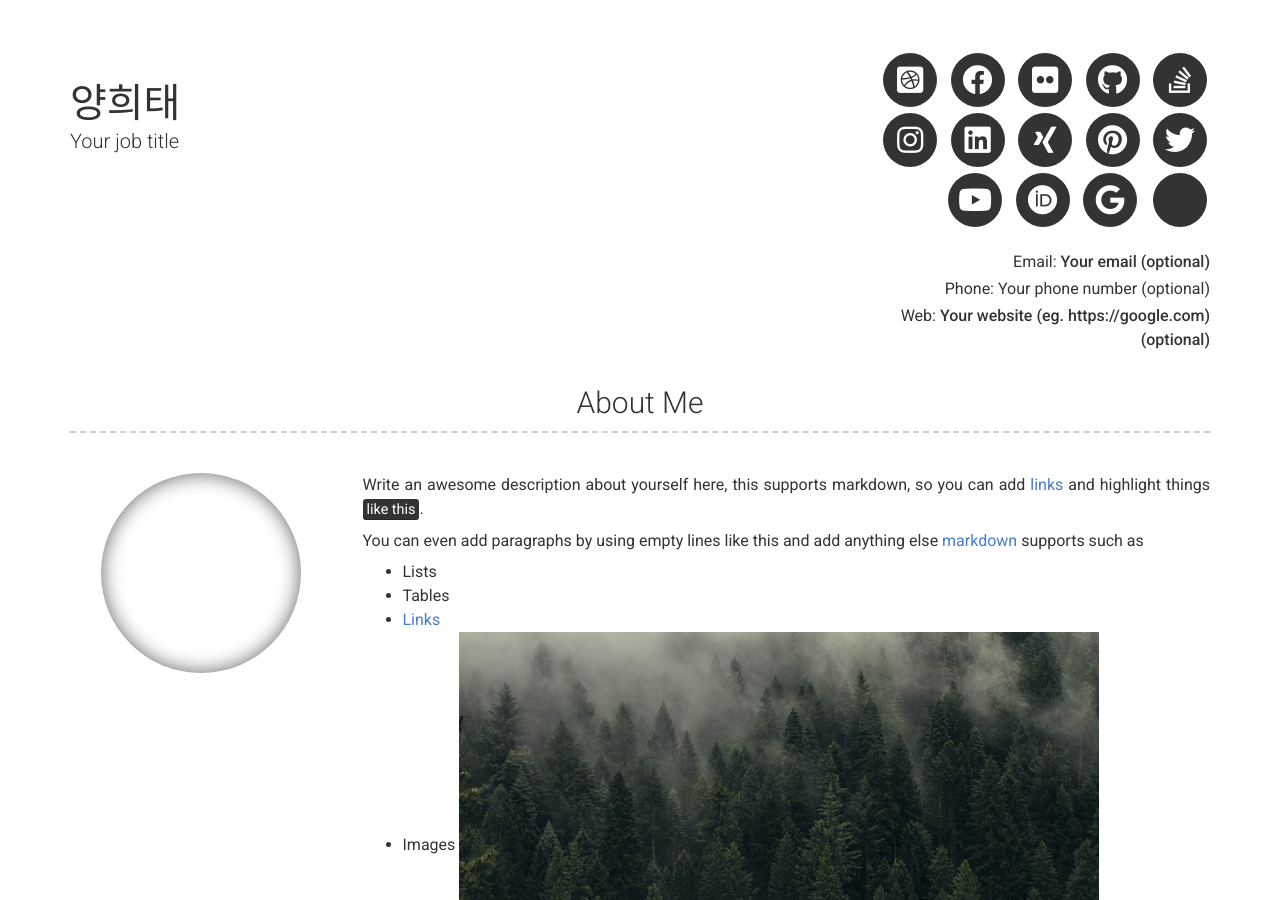
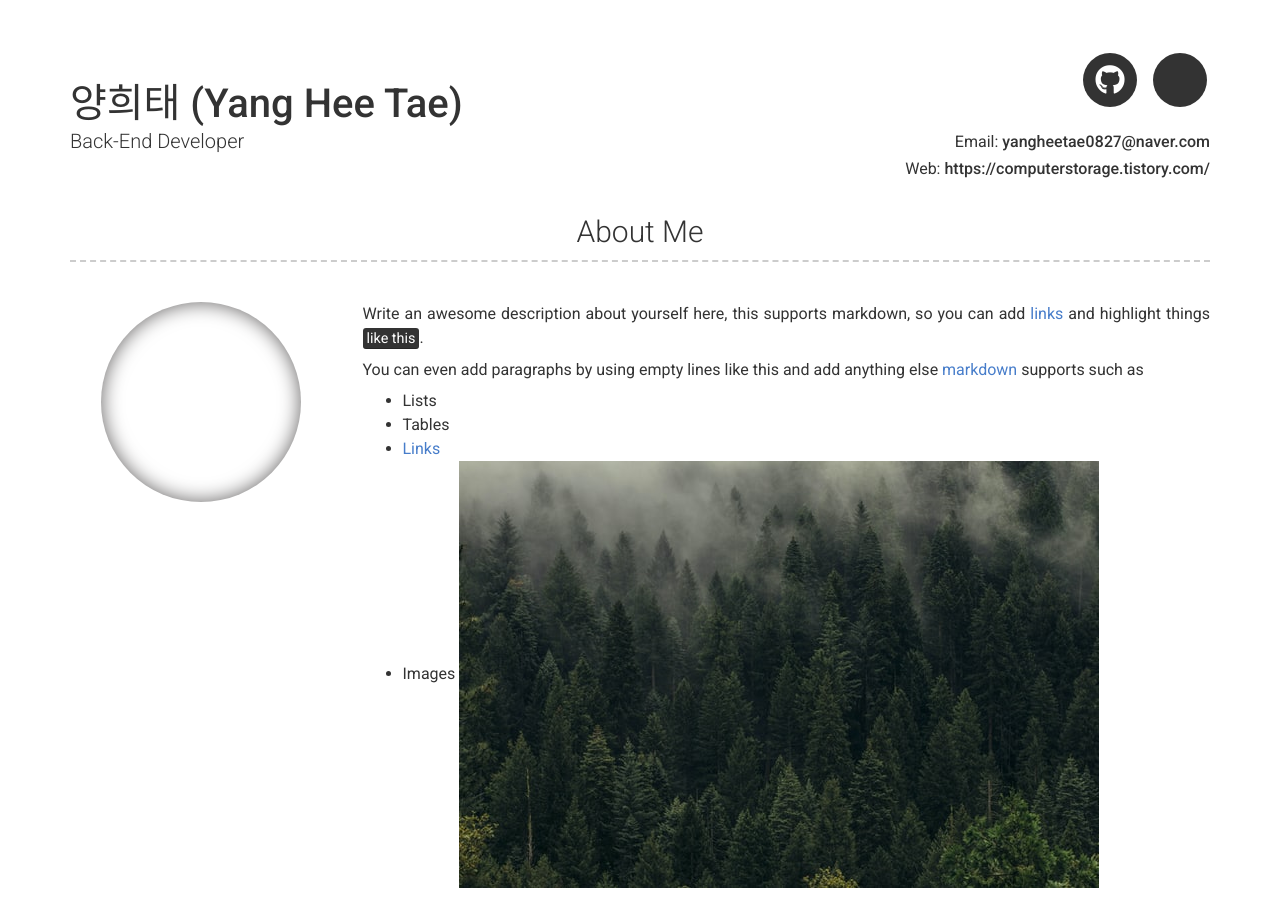
Before and after one commit to yht0827/resume, a Jekyll site: the page built from index.md, in a window 1280 px wide and 900 px high. Built offline with Jekyll 4.4.1, drawn with Linux system fonts in a browser that asks for light colours; nearby versions of some CDN libraries; some of the changed text lies outside the part shown.

Commit message:
-- profile change

```diff
--- a/_config.yml
+++ b/_config.yml
@@ -6,32 +6,18 @@ repository: Git repository where your resume will be hosted, only required if yo
 version: 2
 
 # Personal info
-name: 양희태
-title: Your job title
-email: Your email (optional)
+name: 양희태 (Yang Hee Tae)
+title: Back-End Developer
+email: yangheetae0827@naver.com
 # email_title: Email (Email title override)
-phone: Your phone number (optional)
-# phone_title: Phone (Phone title override)
-website: Your website (eg. https://google.com)(optional)
+website: https://computerstorage.tistory.com/
 # website_title: Web (Website title override)
 
 # Dark Mode (true/false/never)
 darkmode: false
 
 # Social links
-twitter_username: jekyllrb
-github_username:  jekyll
-stackoverflow_username: "00000001"
-dribbble_username: jekyll
-facebook_username: jekyll
-flickr_username: jekyll
-instagram_username: jekyll
-linkedin_username: jekyll
-xing_username: jekyll
-pinterest_username: jekyll
-youtube_username: jekyll
-orcid_username: 0000-0000-0000-0000
-googlescholar_username: D847cGsAAAAJ
+github_username: yht0827
 
 # Additional icon links
 additional_links:
```
